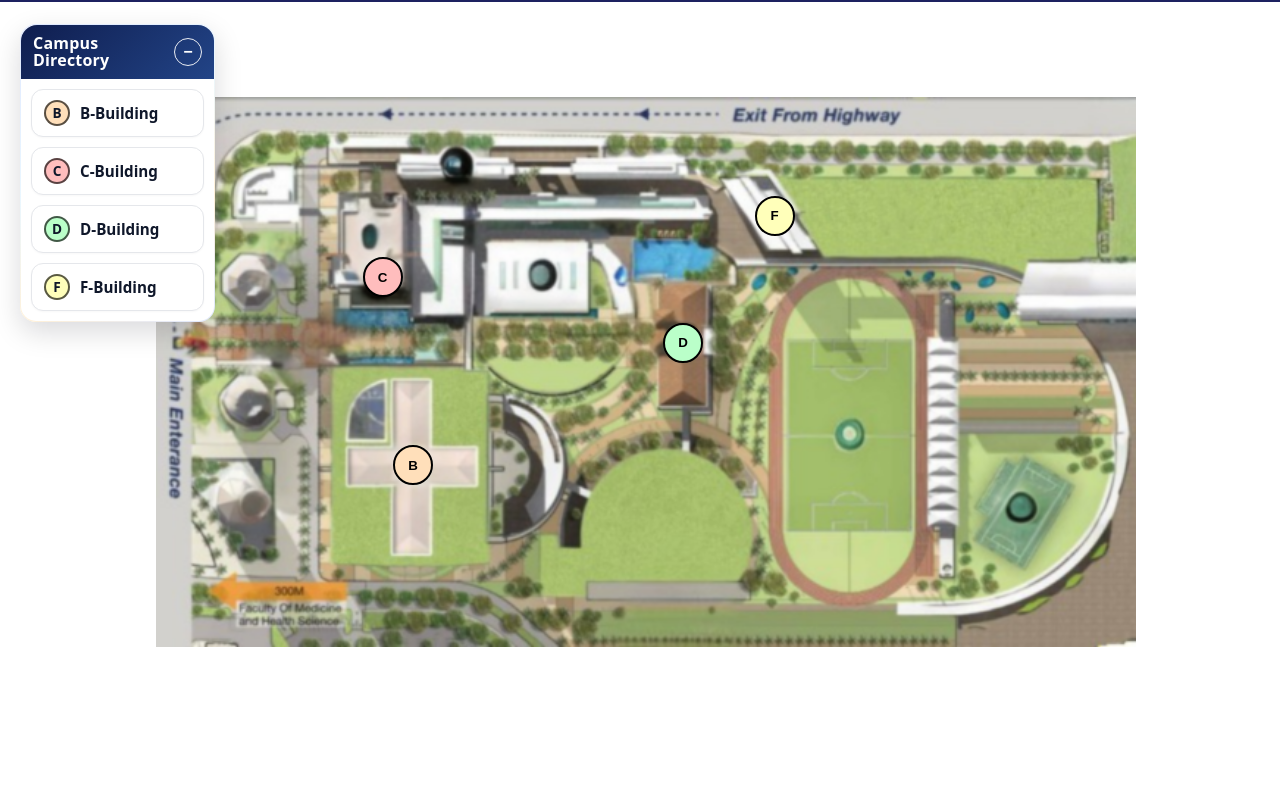
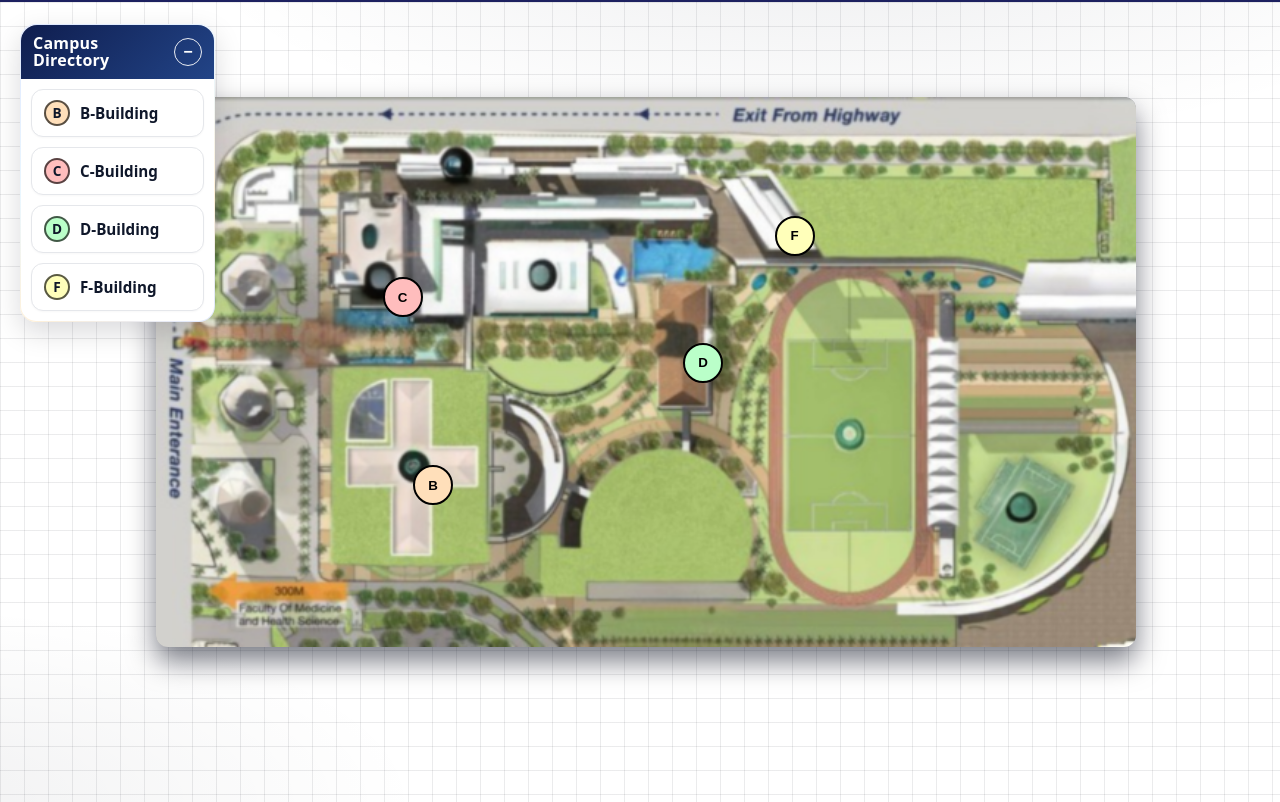
Before and after one commit to Nerrad07/WebCampusGuideUPH, a website: page screens/user-screens/map-screen.html in a window 1280 px wide. Shown: the part 70-872 px from the top of the page. Drawn offline with Linux system fonts and the light colour scheme; no server answers.

Commit message:
Update map-screen.css

```diff
--- a/screens/user-screens/map-screen.css
+++ b/screens/user-screens/map-screen.css
@@ -113,19 +113,19 @@ nav button {
     border-bottom: 1px solid white;
 }
 
-.sidebar .logotop{
+.sidebar .logotop {
     height: 60px;
     width: auto;
     margin-left: 10px;
 }
 
-.sidebar-header-text{
+.sidebar-header-text {
     margin-top: 10px;
     text-align: center;
     font-size: 20px;
 }
 
-.menu{
+.menu {
     display: flex;
     flex-direction: column;
     margin-top: 200px;
@@ -134,7 +134,7 @@ nav button {
     font-size: 15px;
 }
 
-.menu a{
+.menu a {
     color: white;
     text-decoration: none;
     padding: 8px 12px;
@@ -144,26 +144,26 @@ nav button {
     justify-content: flex-start;
 }
 
-.menu a:hover{
+.menu a:hover {
     background: rgb(19, 22, 63);
 }
 
-.menu img{
+.menu img {
     width: auto;
     height: 30px;
     margin-right: 10px;
 }
 
-.menu a img{
+.menu a img {
     width: 22px;
     height: 22px;
 }
 
-.menu a span{
+.menu a span {
     display: flex;
 }
 
-.overlay{
+.overlay {
     position: fixed;
     inset: 0;
     opacity: 0;
@@ -172,7 +172,7 @@ nav button {
     z-index: 999;
 }
 
-.hamburger{
+.hamburger {
     display: inline-flex;
     align-items: center;
     justify-content: center;
@@ -232,7 +232,6 @@ main{
     display: grid;
     place-items: center;
     font-weight: 600;
-    transform: translate(-50%, -50%);
     z-index: 2;
 }
 
@@ -243,7 +242,6 @@ main{
     border-radius: 50%;
     display: grid;
     place-items: center;
-    transform: translate(-50%, -50%);
     border: 0;
     cursor: pointer;
     z-index: 2;
@@ -311,11 +309,9 @@ main{
     width:195px;
     border-radius:16px;
     z-index:20;
-
     background: rgba(255,255,255,.95);
     backdrop-filter: saturate(140%) blur(6px);
     box-shadow: 0 10px 28px rgba(2,6,23,.15);
-
     background:
         linear-gradient(#fff,#fff) padding-box,
         linear-gradient(145deg,#dfe8ff,#eaf7ff 40%,#fff1d9 70%,#dfe8ff) border-box;
@@ -341,7 +337,7 @@ main{
     color:#fff;
 }
 
-.map-dir-title span{
+.map-dir-title span {
     display:block;
 }
 
@@ -389,8 +385,8 @@ main{
     color:#0f172a;
     border:1px solid #e5e7eb;
     box-shadow:0 1px 2px rgba(0,0,0,.03);
-    transition:border-color .15s ease, box-shadow .15s ease, transform .1s ease, background .15s ease;
 }
+
 .map-dir-row:hover {
     border-color:#cbd5e1;
     background:#f9fbff;
@@ -398,7 +394,7 @@ main{
 }
 
 /* letter buttons */
-.tag{
+.tag {
     width:26px;
     height:26px;
     border-radius:999px;
@@ -420,17 +416,54 @@ main{
 }
 
 /* utk collapsed / minimiazed  */
-.map-dir.is-collapsed{
+.map-dir.is-collapsed {
     width:190px;
 }
-.map-dir.is-collapsed .map-dir-body{
+.map-dir.is-collapsed .map-dir-body {
     display:none;
 }
-.map-dir.is-collapsed .dir-toggle::after{
+.map-dir.is-collapsed .dir-toggle::after {
     content:"+";
 }
 
 /* containment */
-.map-dir, .map-dir *{
+.map-dir, .map-dir * {
     box-sizing:border-box;
 }
+
+/* bgnya */
+main::before {
+    content:"";
+    position:absolute;
+    inset:0;
+    z-index:0;
+    pointer-events:none;
+
+    /* bikin grid aesthetic */
+    background:
+        /* vertical grid lines */
+        linear-gradient(to right, rgba(2, 6, 23, 0.079) 1px, transparent 1px) 0 0 / 24px 24px,
+        /* horizontal grid lines */
+        linear-gradient(to bottom, rgba(2, 6, 23, 0.079) 1px, transparent 1px) 0 0 / 24px 24px,
+        /* vignette washes for depth */
+        radial-gradient(1200px 420px at 65% -10%, rgba(15, 23, 42, .08), transparent 55%),
+        radial-gradient(1000px 360px at -10% 100%, rgba(2, 6, 23, .06), transparent 55%);
+}
+
+.buttons{
+    z-index:1;
+}
+
+.map{
+    border-radius: 12px;
+    box-shadow:
+        0 14px 28px rgba(2, 6, 23, 0.525),
+        inset 0 0 0 1px rgba(2, 6, 23, 0.399);
+}
+
+@media (max-width: 1024px) {
+    .buttons::before { inset: -14px -14px -22px -14px; border-radius: 20px; }
+}
+@media (max-width: 640px) {
+    .buttons::before { inset: -10px -10px -18px -10px; border-radius: 16px; }
+}
```
